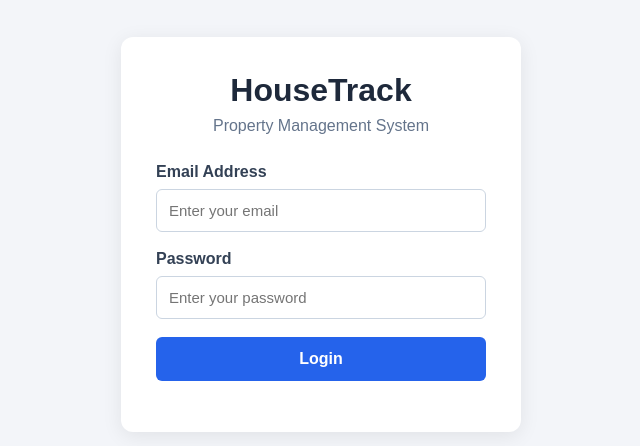
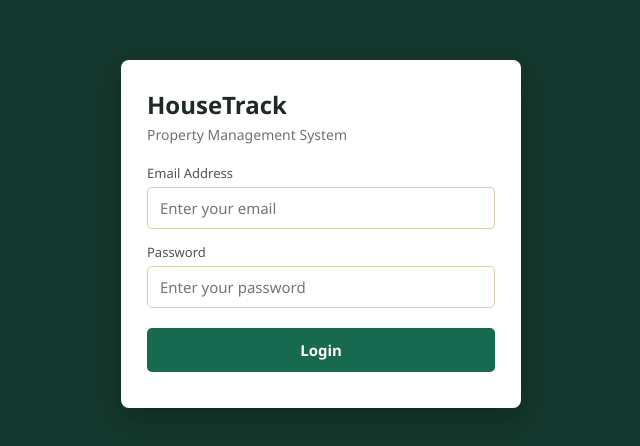
Before and after one commit to jhnmss-source/HouseTrack, a website: page src/public/login.html in a window 1280 px wide. Shown: the part 166-612 px from the top of the page, without its empty margins (319-959 px from the left). Drawn offline with Linux system fonts and the light colour scheme; files that its build step writes are made by us from their sources.

Commit message:
shan edits style

```diff
--- a/src/public/css/style.css
+++ b/src/public/css/style.css
@@ -1,25 +1,45 @@
-/* Hello this is a test i am shan 001 */
+/* Hello this is a test i am shan 002 */
 
-* { box-sizing: border-box; margin: 0; padding: 0; font-family: Arial, sans-serif; }
-body { background: #f4f6f8; }
+* { box-sizing: border-box; margin: 0; padding: 0; font-family: "Segoe UI", system-ui, -apple-system, Arial, sans-serif; }
+body { background: #f4f6f8; padding: 30px; color: #1f2a26; }
 
-/* LOGIN */
-.login-page { display: flex; justify-content: center; align-items: center; height: 100vh; }
-.login-box { background: #fff; padding: 30px; width: 340px; border-radius: 8px; box-shadow: 0 2px 10px rgba(0,0,0,.1); }
-.login-box h1 { color: #2563eb; margin-bottom: 5px; }
-.login-box p { color: #666; margin-bottom: 20px; }
-.login-box label { display: block; margin-top: 10px; font-size: 14px; }
-.login-box input { width: 100%; padding: 10px; margin-top: 5px; border: 1px solid #ccc; border-radius: 4px; }
-.login-box button { width: 100%; margin-top: 20px; padding: 10px; background: #2563eb; color: #fff; border: none; border-radius: 4px; cursor: pointer; }
-.error { color: red; font-size: 13px; margin-top: 10px; }
+/* LOGIN PAGE (login.html) */
+body:has(.login-container) { min-height: 100vh; display: flex; justify-content: center; align-items: center; padding: 20px; background: #14382d; }
+.login-container { width: 100%; max-width: 400px; padding: 28px 26px 22px; background: #fff; border-radius: 8px; box-shadow: 0 10px 30px rgba(0,0,0,.25); }
+.login-container h1 { font-size: 24px; font-weight: 700; color: #1f2a26; margin-bottom: 4px; }
+.login-container .subtitle { font-size: 14px; color: #6b7470; margin-bottom: 20px; }
+.login-container .form-group { margin-bottom: 14px; }
+.login-container label { display: block; margin-bottom: 5px; font-size: 13px; color: #4b5550; }
+.login-container input { width: 100%; padding: 10px 12px; border: 1px solid #d6cfaa; border-radius: 5px; font-size: 15px; color: #1f2a26; background: #fff; }
+.login-container input:focus { outline: none; border-color: #17694f; box-shadow: 0 0 0 3px rgba(23,105,79,.18); }
+.login-container button { width: 100%; margin-top: 6px; padding: 12px; background: #17694f; color: #fff; border: none; border-radius: 5px; font-size: 15px; font-weight: 600; cursor: pointer; }
+.login-container button:hover { background: #12573f; }
+.login-container button:disabled { opacity: .6; cursor: not-allowed; }
+#message { margin-top: 14px; font-size: 14px; color: #b3412f; }
 
-/* DASHBOARD */
-.sidebar { position: fixed; top: 0; left: 0; width: 220px; height: 100%; background: #1e293b; padding: 20px; }
+/* LOGIN (original classes, same theme) */
+.login-page { display: flex; justify-content: center; align-items: center; height: 100vh; background: #14382d; }
+.login-box { background: #fff; padding: 28px 26px; width: 400px; border-radius: 8px; box-shadow: 0 10px 30px rgba(0,0,0,.25); }
+.login-box h1 { color: #1f2a26; margin-bottom: 4px; }
+.login-box p { color: #6b7470; margin-bottom: 20px; }
+.login-box label { display: block; margin-top: 10px; font-size: 13px; color: #4b5550; }
+.login-box input { width: 100%; padding: 10px 12px; margin-top: 5px; border: 1px solid #d6cfaa; border-radius: 5px; }
+.login-box button { width: 100%; margin-top: 20px; padding: 12px; background: #17694f; color: #fff; border: none; border-radius: 5px; cursor: pointer; }
+.error { color: #b3412f; font-size: 14px; margin-top: 10px; }
+
+/* DASHBOARD (dashboard.html) */
+body > h1 { color: #14382d; font-size: 26px; margin-bottom: 8px; }
+body > p { color: #6b7470; margin-bottom: 20px; }
+#logoutButton { padding: 10px 22px; background: #17694f; color: #fff; border: none; border-radius: 5px; font-size: 15px; font-weight: 600; cursor: pointer; }
+#logoutButton:hover { background: #12573f; }
+
+/* DASHBOARD (original classes, same theme) */
+.sidebar { position: fixed; top: 0; left: 0; width: 220px; height: 100%; background: #14382d; padding: 20px; }
 .sidebar h2 { color: #fff; margin-bottom: 20px; }
-.sidebar a { display: block; color: #cbd5e1; padding: 10px; text-decoration: none; border-radius: 4px; }
-.sidebar a:hover, .sidebar a.active { background: #2563eb; color: #fff; }
+.sidebar a { display: block; color: #cfe0d8; padding: 10px; text-decoration: none; border-radius: 5px; }
+.sidebar a:hover, .sidebar a.active { background: #17694f; color: #fff; }
 .content { margin-left: 220px; padding: 30px; }
 .cards { display: grid; grid-template-columns: repeat(auto-fit, minmax(200px, 1fr)); gap: 20px; margin-top: 20px; }
 .card { background: #fff; padding: 20px; border-radius: 8px; box-shadow: 0 2px 6px rgba(0,0,0,.08); }
-.card h3 { font-size: 14px; color: #666; }
-.card p { font-size: 28px; margin-top: 10px; font-weight: bold; }
+.card h3 { font-size: 14px; color: #6b7470; }
+.card p { font-size: 28px; margin-top: 10px; font-weight: bold; color: #14382d; }
--- a/src/public/login.html
+++ b/src/public/login.html
@@ -1,100 +1,10 @@
-
 <!DOCTYPE html>
 <html lang="en">
 <head>
     <meta charset="UTF-8">
     <meta name="viewport" content="width=device-width, initial-scale=1.0">
     <title>HouseTrack | Login</title>
-
-    <style>
-        * {
-            box-sizing: border-box;
-            margin: 0;
-            padding: 0;
-            font-family: Arial, sans-serif;
-        }
-
-        body {
-            min-height: 100vh;
-            display: flex;
-            justify-content: center;
-            align-items: center;
-            background: #f3f5f9;
-        }
-
-        .login-container {
-            width: 100%;
-            max-width: 400px;
-            padding: 35px;
-            background: white;
-            border-radius: 12px;
-            box-shadow: 0 4px 20px rgba(0,0,0,0.08);
-        }
-
-        .login-container h1 {
-            text-align: center;
-            color: #1e293b;
-            margin-bottom: 8px;
-        }
-
-        .subtitle {
-            text-align: center;
-            color: #64748b;
-            margin-bottom: 28px;
-        }
-
-        .form-group {
-            margin-bottom: 18px;
-        }
-
-        label {
-            display: block;
-            margin-bottom: 8px;
-            color: #334155;
-            font-weight: bold;
-        }
-
-        input {
-            width: 100%;
-            padding: 12px;
-            border: 1px solid #cbd5e1;
-            border-radius: 6px;
-            font-size: 15px;
-        }
-
-        input:focus {
-            outline: 2px solid #2563eb;
-            border-color: #2563eb;
-        }
-
-        button {
-            width: 100%;
-            padding: 13px;
-            background: #2563eb;
-            color: white;
-            border: none;
-            border-radius: 6px;
-            font-size: 16px;
-            font-weight: bold;
-            cursor: pointer;
-        }
-
-        button:hover {
-            background: #1d4ed8;
-        }
-
-        button:disabled {
-            opacity: 0.6;
-            cursor: not-allowed;
-        }
-
-        #message {
-            margin-top: 16px;
-            text-align: center;
-            font-size: 14px;
-            color: #dc2626;
-        }
-    </style>
+    <link rel="stylesheet" href="style.css">
 </head>
 
 <body>
```
Also changed, not shown: src/public/dashboard.html (+1 -0 lines).
